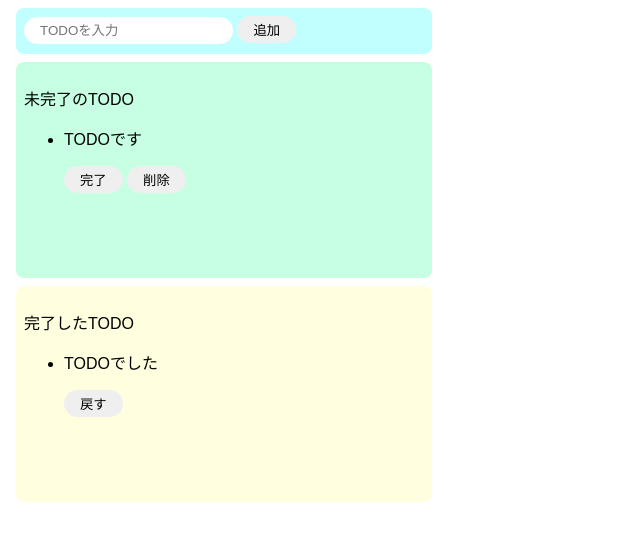
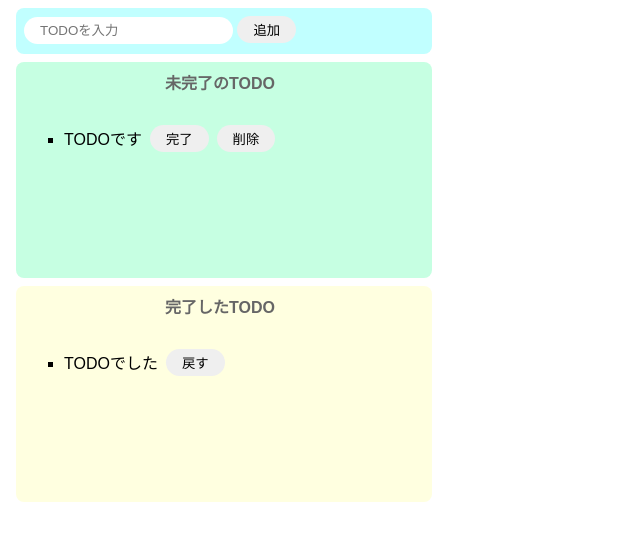
Before and after one commit to tnakamura0314/todo-js, a website built with Parcel: page index.html in a window 1280 px wide. Shown: the whole page, without its empty margins (0-640 px from the left). Built offline with nearby package versions, Linux system fonts and the light colour scheme.

Commit message:
cssの修正

```diff
--- a/index.html
+++ b/index.html
@@ -12,10 +12,10 @@
     </div>
 
     <div class="incomplete-area">
-      <p>未完了のTODO</p>
+      <p class="title">未完了のTODO</p>
       <ul>
         <li>
-          <div>
+          <div class="list-row">
             <p>TODOです</p>
             <button>完了</button>
             <button>削除</button>
@@ -25,10 +25,10 @@
     </div>
 
     <div class="complete-area">
-      <p>完了したTODO</p>
+      <p class="title">完了したTODO</p>
       <ul>
         <li>
-          <div>
+          <div class="list-row">
             <p>TODOでした</p>
             <button>戻す</button>
           </div>
--- a/src/styles.css
+++ b/src/styles.css
@@ -13,12 +13,21 @@ button {
   border-radius: 16px;
   border: none;
   padding: 4px 16px;
+  margin-right: 8px;
 }
 
 button:hover {
   background-color: #ff7f50;
   color: #fff;
   cursor: pointer;
+}
+
+p {
+  margin-right: 8px;
+}
+
+li {
+  list-style-type: square;
 }
 
 .input-area {
@@ -47,3 +56,16 @@ button:hover {
   margin: 8px;
   border-radius: 8px;
 }
+
+.title {
+  text-align: center;
+  margin-top: 0;
+  font-weight: bold;
+  color: #666;
+}
+
+.list-row {
+  display: flex;
+  align-items: center;
+  padding-bottom: 4px;
+}
```
